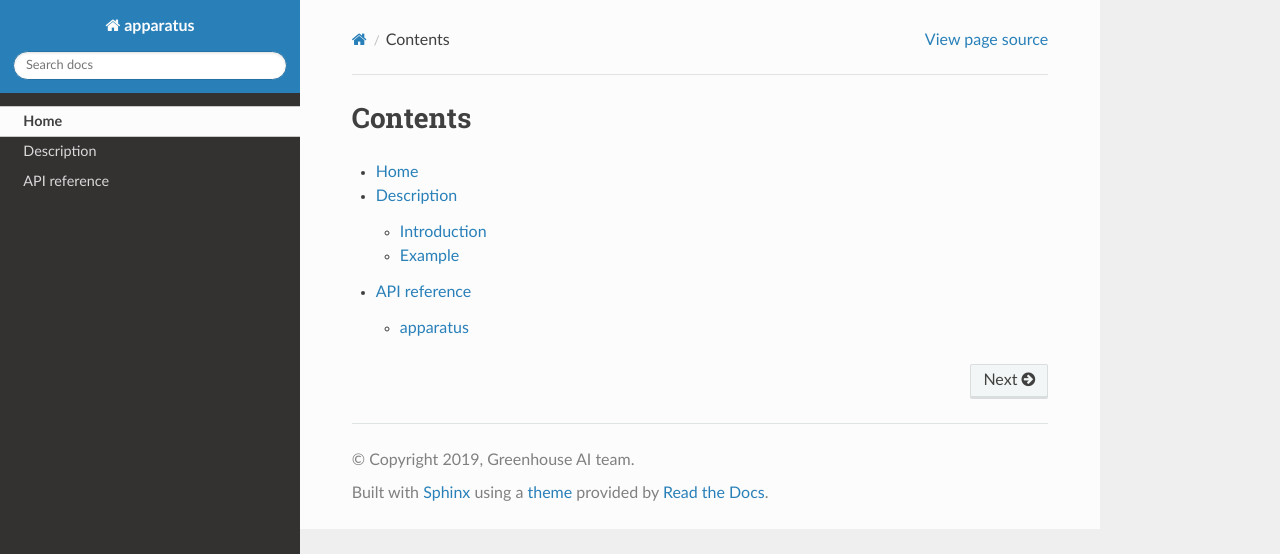
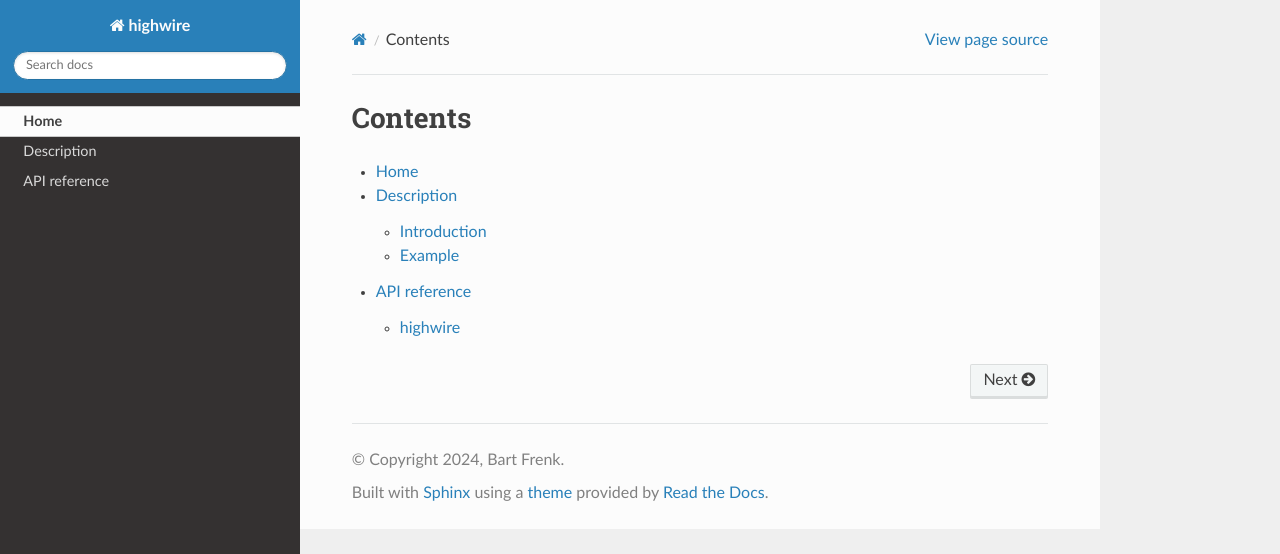
Before and after one commit to bartfrenk/highwire, a Sphinx documentation site: the page built from docs/source/index.rst, in a window 1280 px wide. Shown: the top 554 px of the page. Built offline with Sphinx 7.4.7 and the Read the Docs theme 3.1.0, drawn with Linux system fonts in a browser that asks for light colours.

```diff
--- a/docs/source/conf.py
+++ b/docs/source/conf.py
@@ -1,7 +1,7 @@
 # See http://www.sphinx-doc.org/en/master/config
-project = "apparatus"
-copyright = "2019, Greenhouse AI team"
-author = "Greenhouse AI team"
+project = "highwire"
+copyright = "2024, Bart Frenk"
+author = "Bart Frenk"
 
 import os
 import sys
--- a/docs/source/reference.rst
+++ b/docs/source/reference.rst
@@ -1,8 +1,8 @@
 API reference
 =============
 
-apparatus
----------
+highwire
+--------
 
-.. automodule:: apparatus
+.. automodule:: highwire
    :members:
```
Also changed, not shown: pyproject.toml (+14 -0 lines), 3 other files.
